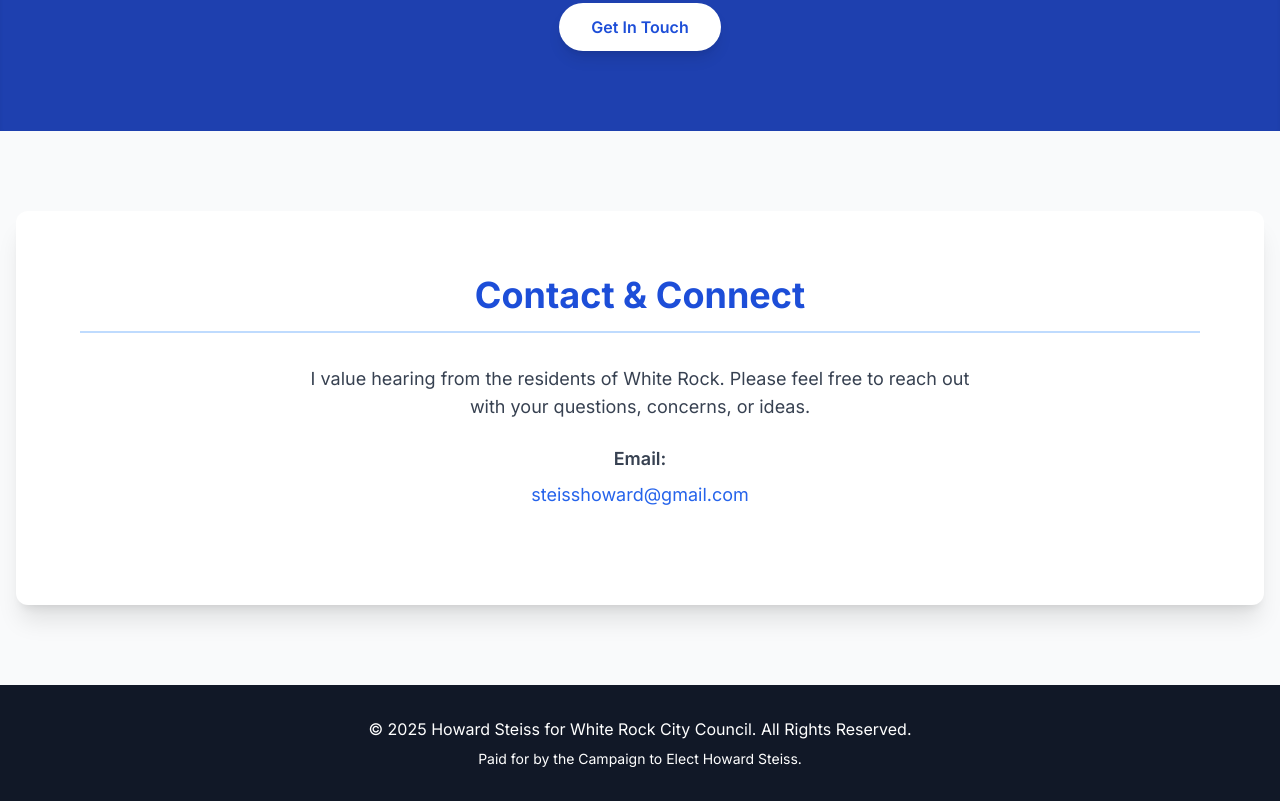
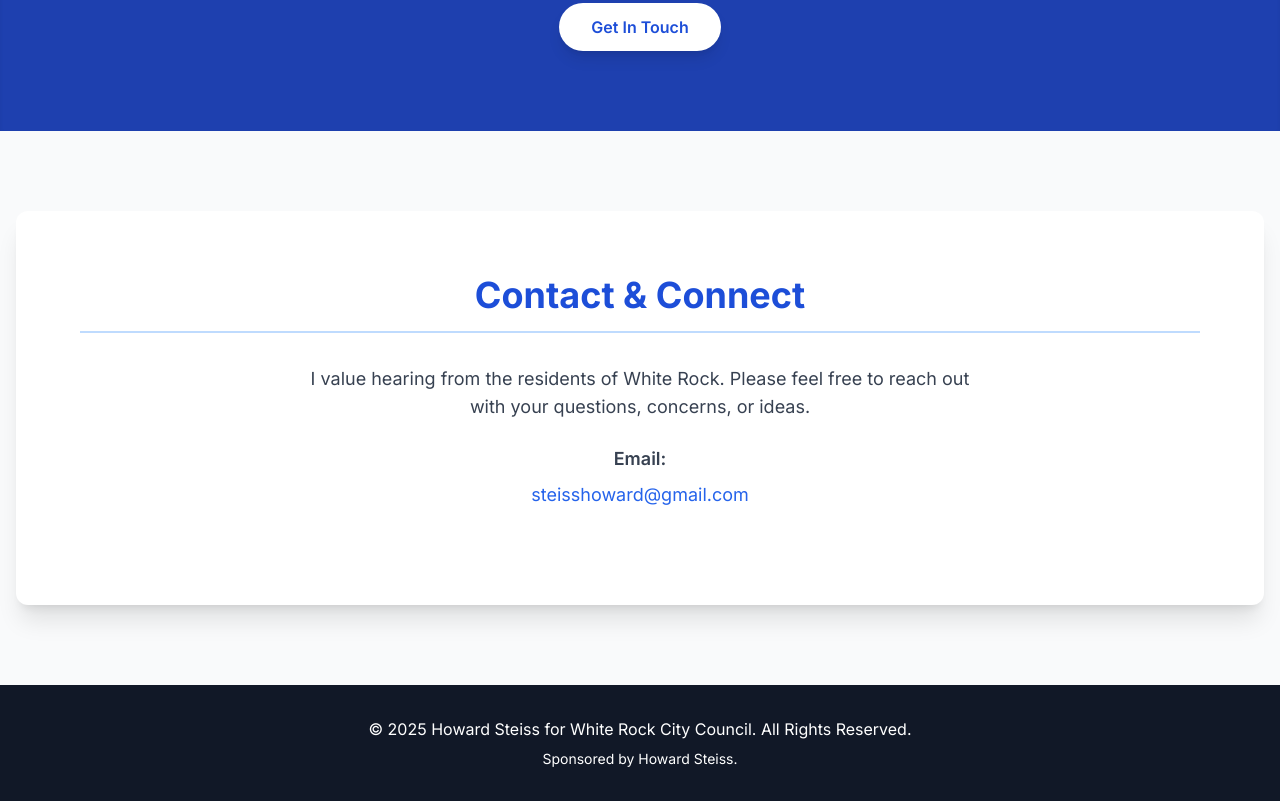
Before and after one commit to Howardsteiss/Howardsteissforwhiterockcitycouncil, a plain HTML site: page index.html in a window 1280 px wide. Shown: the part 2673-3474 px from the top of the page. Drawn offline with nearby package versions, Linux system fonts and the light colour scheme.

Commit message:
Update index.html

```diff
--- a/index.html
+++ b/index.html
@@ -183,7 +183,7 @@
     <footer class="bg-gray-900 text-white py-8 text-center">
         <div class="container mx-auto px-4">
             <p class="mb-2">&copy; 2025 Howard Steiss for White Rock City Council. All Rights Reserved.</p>
-            <p class="text-sm">Paid for by the Campaign to Elect Howard Steiss.</p>
+            <p class="text-sm">Sponsored by Howard Steiss.</p>
         </div>
     </footer>
 
```
